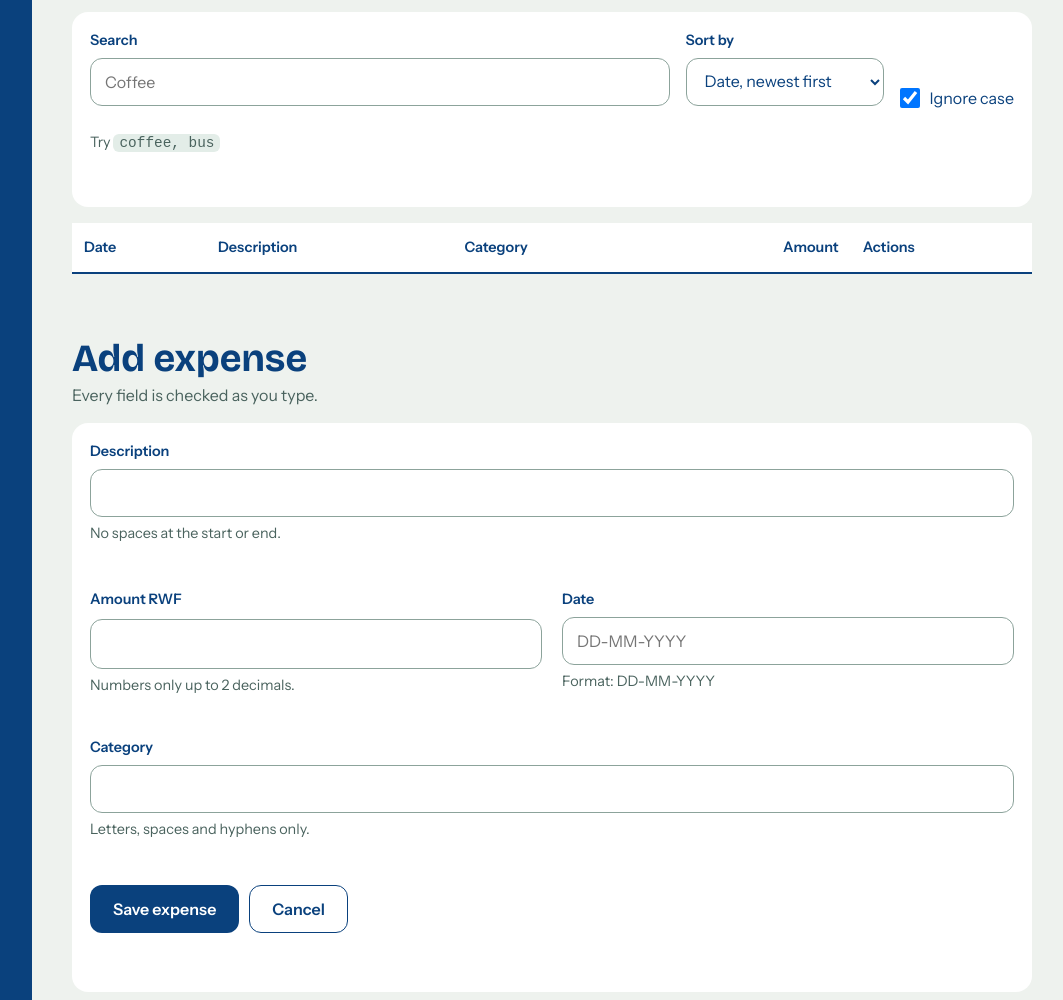
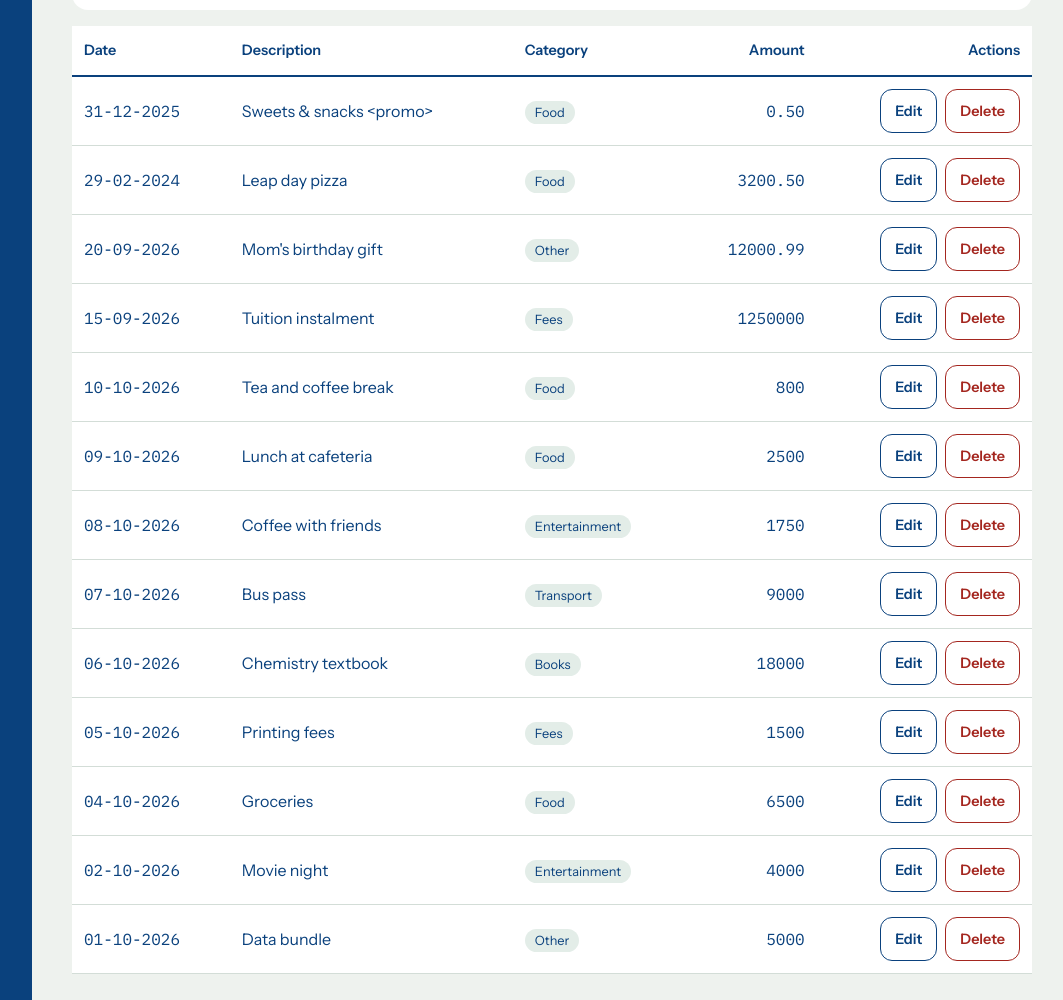
Before and after one commit to akagermain/Student_finance_tracker_summative, a plain HTML site: page index.html in a window 1280 px wide. Shown: the part 985-1985 px from the top of the page, without its empty margins (208-1271 px from the left). Drawn offline with nearby package versions, Linux system fonts and the light colour scheme.

Commit message:
Fixed bugs and errors

```diff
--- a/index.html
+++ b/index.html
@@ -83,7 +83,7 @@
             <div class="dash-grid">
                 <div class="card cap" id="cap-card" data-state="calm">
                     <h3 id="cap-title">Monthly cap</h3>
-                    <p class="cap_numbers"><span id="cap-spent" class="mono">0</span> of <span id="cap-limit" class="mono">60,000</span> RWF</p>
+                    <p class="cap-numbers"><span id="cap-spent" class="mono">0</span> of <span id="cap-limit" class="mono">60,000</span> RWF</p>
                     <progress class="meter" id="cap-meter" max="100" value="0" aria-labelledby="cap-title">0%</progress>
                     <p id="cap-message-polite" class="cap-message" aria-live="polite"></p>
                     <p id="cap-message-assertive" class="cap-message" aria-live="assertive"></p>
@@ -91,7 +91,7 @@
 
                 <div class="card">
                     <h3>Last 7 days</h3>
-                    <ol class="class" id="trend" aria-label="Spending fro each the last 7 days">
+                    <ol class="bars" id="trend" aria-label="Spending for each the last 7 days">
                         <li><span class="bar-value">0</span><span class="bar-track"><span class="bar" style="--h: 0%"></span></span><span class="bar-day">Day 1</span></li>
                         <li><span class="bar-value">0</span><span class="bar-track"><span class="bar" style="--h: 0%"></span></span><span class="bar-day">Day 2</span></li>
                         <li><span class="bar-value">0</span><span class="bar-track"><span class="bar" style="--h: 0%"></span></span><span class="bar-day">Day 3</span></li>
@@ -119,7 +119,7 @@
 
 
         <!-- ========= Records ========= -->
-         <section id="records" aria-labelledby="record-title">
+         <section id="records" aria-labelledby="records-title">
             <h2 id="records-title">Records</h2>
             <p class="lead">Find anything</p>
 
@@ -136,7 +136,7 @@
                         <option value="description-asc">Description A to Z</option>
                         <option value="description-desc">Description Z to A</option>
                         <option value="amount-desc">Amount, high to low</option>
-                        <option value="amount-desc">Amount, low to high</option>
+                        <option value="amount-asc">Amount, low to high</option>
                     </select>
                 </div>
 
@@ -157,7 +157,7 @@
                             <th scope="col">Description</th>
                             <th scope="col">Category</th>
                             <th scope="col" class="num">Amount</th>
-                            <th scope="col">Actions</th>
+                            <th scope="col" class="actions-head">Actions</th>
                         </tr>
                     </thead>
 
@@ -190,14 +190,14 @@
                     <label for="amount"> Amount <span class="currency-label">RWF</span></label>
                     <input type="text" id="amount" inputmode="decimal" autocomplete="off" aria-describedby="amount-hint amount-error">
                     <p id="amount-hint" class="hint">Numbers only up to 2 decimals.</p>
-                    <p id="amount-error" class="erro" aria-live="polite"></p>
+                    <p id="amount-error" class="error" aria-live="polite"></p>
                 </div>
 
                 <div class="field">
                     <label for="date">Date</label>
                     <input type="text" id="date" inputmode="numeric" placeholder="DD-MM-YYYY" autocomplete="off" aria-describedby="date-hint date-error">
                     <p id="date-hint" class="hint">Format: DD-MM-YYYY</p>
-                    <P id="date-error" class="error" aria-live="polite"></P>
+                    <p id="date-error" class="error" aria-live="polite"></p>
                 </div>
 
                 <div class="field span-2">
--- a/scripts/main.js
+++ b/scripts/main.js
@@ -15,7 +15,7 @@ function getError(name) {
 }
 
 function showResult(name, result) {
-    getInput(name).setAttribute('aria_invalid', String(!result.valid));
+    getInput(name).setAttribute('aria-invalid', String(!result.valid));
     getError(name).textContent = result.message;
 }
 
--- a/scripts/search.js
+++ b/scripts/search.js
@@ -47,7 +47,7 @@ export function appendHighlighted(parent, text, regex) {
     const globalRegex = new RegExp(regex.source, flags);
     let lastEnd = 0;
 
-    for (const match of text.matchAll(globaleRegex)) {
+    for (const match of text.matchAll(globalRegex)) {
         if (match[0] === '') {
             continue;
         }
--- a/scripts/sort.js
+++ b/scripts/sort.js
@@ -1,6 +1,6 @@
 export function dateToNumber(text) {
-    const [day, month, year] = text.split('-').map(Number);
-    return year * 1000 + month * 100 + day;
+    const [year, month, day] = text.split('-').map(Number);
+    return year * 10000 + month * 100 + day;
 }
 
 export function sortRecords(records, mode) {
--- a/scripts/state.js
+++ b/scripts/state.js
@@ -23,7 +23,7 @@ export function setRecords(list) {
 function makeId() {
     let highest = 0;
     for (const record of records) {
-        const number = Number(record.id.replace('id_', ''));
+        const number = Number(record.id.replace(/\D/g, ''));
         if (number > highest) {
             highest = number;
         }
--- a/scripts/ui.js
+++ b/scripts/ui.js
@@ -8,7 +8,7 @@ const caseBox = document.querySelector('#search-case');
 const sortSelect = document.querySelector('#sort-select');
 const searchStatus = document.querySelector('#search-status');
 const recordsStatus = document.querySelector('#records-status');
-const tableBody = document.querySelector('records-body');
+const tableBody = document.querySelector('#records-body');
 const deleteDialog = document.querySelector('#delete-dialog');
 const deleteText = document.querySelector('#delete-text');
 
@@ -81,11 +81,12 @@ function makeViewRow(record, regex) {
 
     const actionsCell = makeCell('Actions', 'actions');
     actionsCell.append(
-        makeButton('Edit', 'edit', 'btn-outline', 'Edit' + record.description),
-        makeButton('Delete', 'delete', 'btn-danger', 'Delete' + record.description)
+        makeButton('Edit', 'edit', 'btn-outline', 'Edit ' + record.description),
+        makeButton('Delete', 'delete', 'btn-danger', 'Delete ' + record.description)
     );
 
     row.append(dataCell, descriptionCell, categoryCell, amountCell, actionsCell);
+    return row;
 }
 
 
@@ -126,7 +127,7 @@ function makeEditRow(record) {
     error.className = 'error';
     error.setAttribute('aria-live', 'polite');
     actionsCell.append(
-        makeButton('Save', 'save-edit', 'btn-primary', 'Save changes to' + record.description),
+        makeButton('Save', 'save-edit', 'btn-primary', 'Save changes to ' + record.description),
         makeButton('Cancel', 'cancel-edit', 'btn-outline'),
         error
     );
@@ -240,7 +241,7 @@ function askDelete(id) {
 
 function handleDeleteClosed() {
     const id = pendingDeleteId;
-    pendingDeletedId = null;
+    pendingDeleteId = null;
 
     if (deleteDialog.returnValue === 'confirm') {
         const record = getRecords().find((item) => item.id === id);
--- /dev/null
+++ b/seed.json
@@ -0,0 +1,15 @@
+[
+  { "id": "rec_0001", "description": "Lunch at cafeteria", "amount": 2500, "category": "Food", "date": "09-10-2026", "createdAt": "2026-10-09T10:15:00.000Z", "updatedAt": "2026-10-09T10:15:00.000Z" },
+  { "id": "rec_0002", "description": "Chemistry textbook", "amount": 18000, "category": "Books", "date": "06-10-2026", "createdAt": "2026-10-06T08:30:00.000Z", "updatedAt": "2026-10-06T08:30:00.000Z" },
+  { "id": "rec_0003", "description": "Bus pass", "amount": 9000, "category": "Transport", "date": "07-10-2026", "createdAt": "2026-10-07T07:00:00.000Z", "updatedAt": "2026-10-07T07:00:00.000Z" },
+  { "id": "rec_0004", "description": "Coffee with friends", "amount": 1750, "category": "Entertainment", "date": "08-10-2026", "createdAt": "2026-10-08T15:45:00.000Z", "updatedAt": "2026-10-08T15:45:00.000Z" },
+  { "id": "rec_0005", "description": "Printing fees", "amount": 1500, "category": "Fees", "date": "05-10-2026", "createdAt": "2026-10-05T12:00:00.000Z", "updatedAt": "2026-10-05T12:00:00.000Z" },
+  { "id": "rec_0006", "description": "Groceries", "amount": 6500, "category": "Food", "date": "04-10-2026", "createdAt": "2026-10-04T17:20:00.000Z", "updatedAt": "2026-10-04T17:20:00.000Z" },
+  { "id": "rec_0007", "description": "Movie night", "amount": 4000, "category": "Entertainment", "date": "02-10-2026", "createdAt": "2026-10-02T19:00:00.000Z", "updatedAt": "2026-10-02T19:00:00.000Z" },
+  { "id": "rec_0008", "description": "Data bundle", "amount": 5000, "category": "Other", "date": "01-10-2026", "createdAt": "2026-10-01T09:10:00.000Z", "updatedAt": "2026-10-01T09:10:00.000Z" },
+  { "id": "rec_0009", "description": "Leap day pizza", "amount": 3200.5, "category": "Food", "date": "29-02-2024", "createdAt": "2024-02-29T18:30:00.000Z", "updatedAt": "2024-02-29T18:30:00.000Z" },
+  { "id": "rec_0010", "description": "Tuition instalment", "amount": 1250000, "category": "Fees", "date": "15-09-2026", "createdAt": "2026-09-15T09:00:00.000Z", "updatedAt": "2026-09-15T09:00:00.000Z" },
+  { "id": "rec_0011", "description": "Sweets & snacks <promo>", "amount": 0.5, "category": "Food", "date": "31-12-2025", "createdAt": "2025-12-31T20:00:00.000Z", "updatedAt": "2025-12-31T20:00:00.000Z" },
+  { "id": "rec_0012", "description": "Mom's birthday gift", "amount": 12000.99, "category": "Other", "date": "20-09-2026", "createdAt": "2026-09-20T11:00:00.000Z", "updatedAt": "2026-09-20T11:00:00.000Z" },
+  { "id": "rec_0013", "description": "Tea and coffee break", "amount": 800, "category": "Food", "date": "10-10-2026", "createdAt": "2026-10-10T10:30:00.000Z", "updatedAt": "2026-10-10T10:30:00.000Z" }
+]
--- a/styles/main.css
+++ b/styles/main.css
@@ -55,7 +55,7 @@ code {
 }
 
 .mono {
-    font-family: "IBM plex Mono", monospace;
+    font-family: "IBM Plex Mono", monospace;
 }
 
 .sr-only {
@@ -112,7 +112,7 @@ code {
     bottom: 0;
     left: 0;
     right: 0;
-    height: 72;
+    height: 72px;
     background: var(--dark);
 }
 
@@ -252,10 +252,7 @@ main > section {
     background: #ede3e5;
 }
 
-.actions {
-    display: flex;
-    gap: 5px;
-}
+
 
 .btn-danger-outline {
     background: transparent;
@@ -525,7 +522,7 @@ mark {
     content: attr(data-label);
     font-size: 0.85rem;
     font-weight: 600;
-    color: var(--gey);
+    color: var(--grey);
 }
 
 .records-table td.actions {
@@ -691,6 +688,14 @@ mark {
         text-align: right;
     }
 
+    .records-table th.actions-head {
+        text-align: right;
+    }
+
+    .records-table td.actions .btn + .btn {
+        margin-left: 8px;
+    }
+
     .table-wrap {
         overflow-x: auto;
     }
```
Also changed, not shown: tests/validators.test.js (+3 -3 lines).
